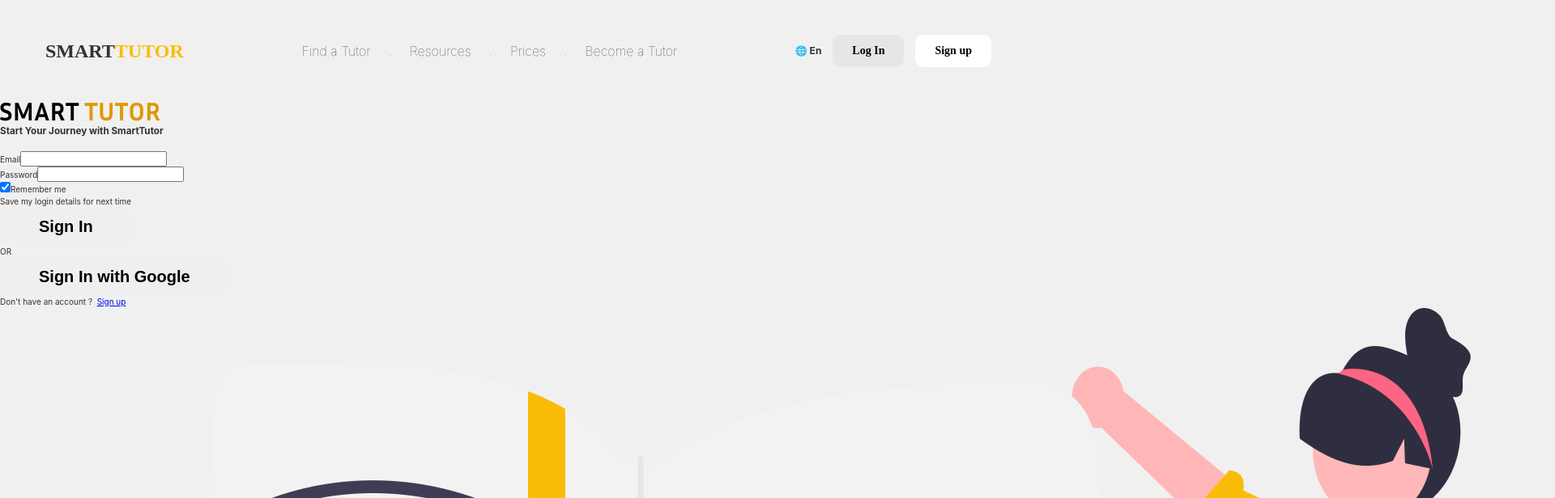
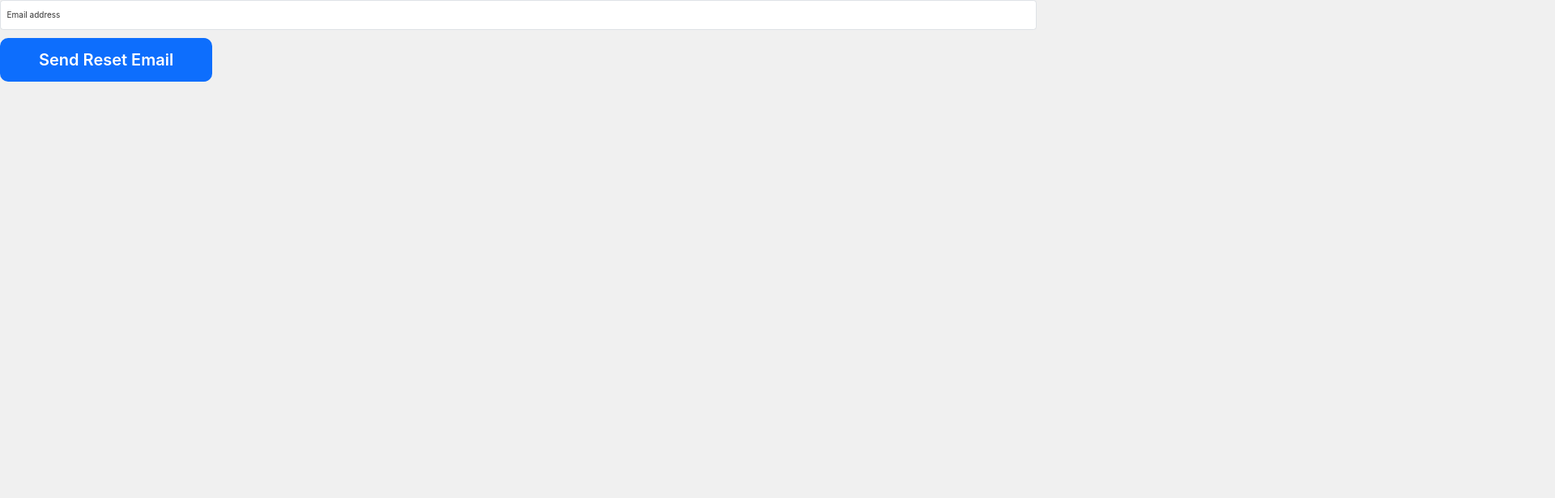
Before and after one commit to bojitha001/smart-tutor, a React (Vite) app: page / in a window 1280 px wide. Shown: the top 616 px of the page at 81% size, 1920 px wide, since content can reach past the window. Built offline with nearby package versions, Linux system fonts and the light colour scheme; a web font is replaced by a local one.

Commit message:
additional features in reset password

```diff
--- a/src/App.jsx
+++ b/src/App.jsx
@@ -1,6 +1,6 @@
 // import "./App.css";
 // import "./index.css";
-// import "bootstrap/dist/css/bootstrap.css";
+import "bootstrap/dist/css/bootstrap.css";
 // import { SignUpAuth } from "./components/SignUpAuth";
 import styles from "../src/.ExternalCss/Sidebar.module.css";
 import { Navbar } from "./components/NavBar";
@@ -9,11 +9,12 @@
 import { SignUpOptions } from "./components/tutorSignUp/SignUpOptions";
 import { SignUpQuestions } from "./components/tutorSignUp/SignUpQuestions";
 import BecomeATutor from "./components/BecomeATutor";
+import { ResetPassword } from "./components/tutorSignUp/PasswordReset";
 
 
 import { BrowserRouter as Router } from 'react-router-dom';
 import Sidebar from "./components/tutorDashboard/Sidebar";
-import SelectingSubjects from "./components/Parent/Student/SelectingSubjects";
+// import SelectingSubjects from "./components/Parent/Student/SelectingSubjects";
 
 
 function App() {
@@ -21,14 +22,15 @@
     <>
 
       <div className="App">
-          <Navbar />
+          {/* <Navbar /> */}
          {/* <BecomeATutor />    */}
         {/* <Sidebar/> */}
         {/* <HomePage /> */}
         {/* <SelectingSubjects /> */}
         {/* <SignUpQuestions/> */}
         {/* <SignUpOptions/> */}
-        <SignInAuth/>
+        {/* <SignInAuth/> */}
+        <ResetPassword/>
 
 
           {/* <Sidebar/> */}
--- a/src/components/tutorSignUp/PasswordReset.jsx
+++ b/src/components/tutorSignUp/PasswordReset.jsx
@@ -1,5 +1,5 @@
+import { useState } from "react";
 import { getAuth, sendPasswordResetEmail } from "firebase/auth";
-import { useState } from "react";
 import { getFirestore, collection, query, where, getDocs } from "firebase/firestore"; //Import Firestore functions
 
 import FloatingLabel from 'react-bootstrap/FloatingLabel';
@@ -60,17 +60,7 @@
 
     return(
         <>
-            {/* <FloatingLabel controlId="floatingInput" label="Email address" className="mb-3">
-                <Form.Control
-                type="email"
-                placeholder="name@example.com"
-                value={email}
-                onChange={(e) => setEmail(e.target.value)}
-                />
-            </FloatingLabel>
-            <Button variant="primary" onClick={handleResetPassword}>
-                Send Reset Email
-            </Button> */}
+            <div>
                 <Form onSubmit={handleResetPassword}>
                     <FloatingLabel
                         controlId="floatingInput"
@@ -93,6 +83,7 @@
                         {loading ? 'Sending...' : 'Send Reset Email'}
                     </Button>
                 </Form>
+            </div>
         </>
     );
 }
```
Lines whose indentation alone changed are shown as unchanged.
